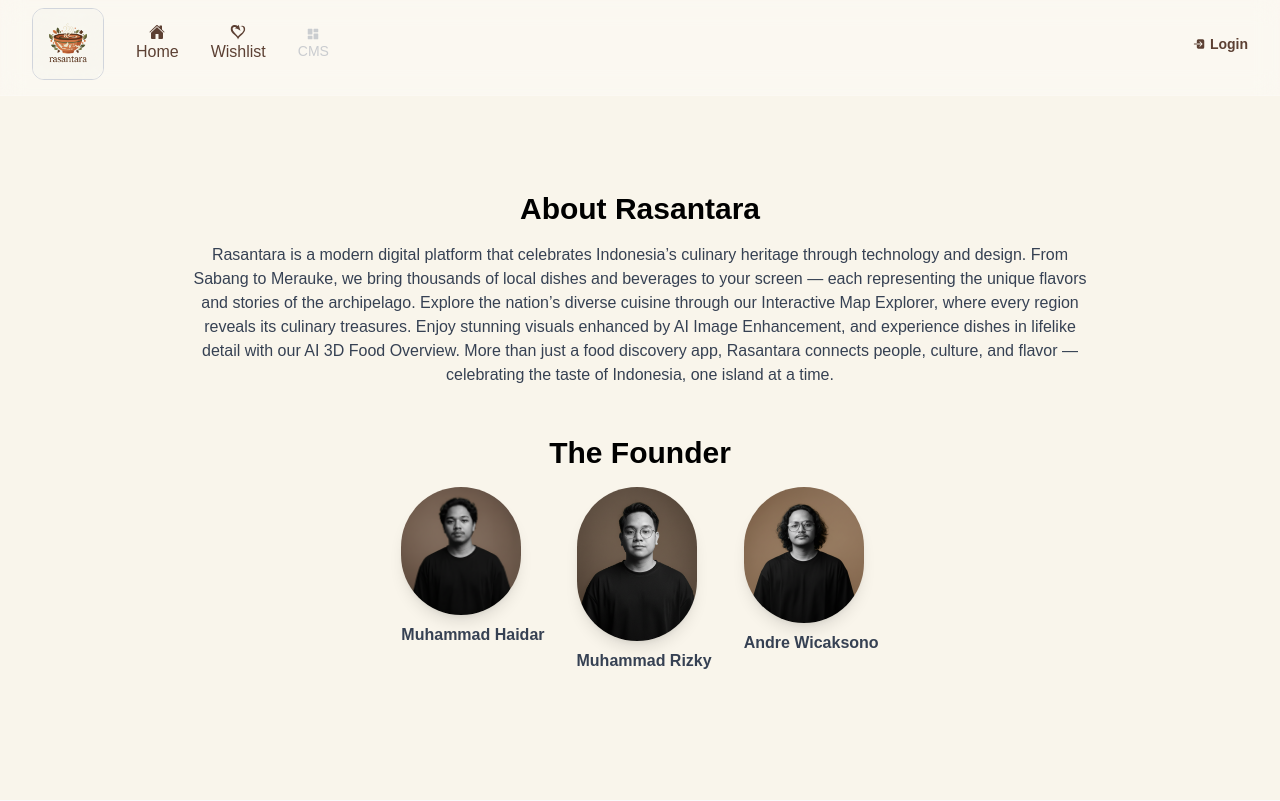
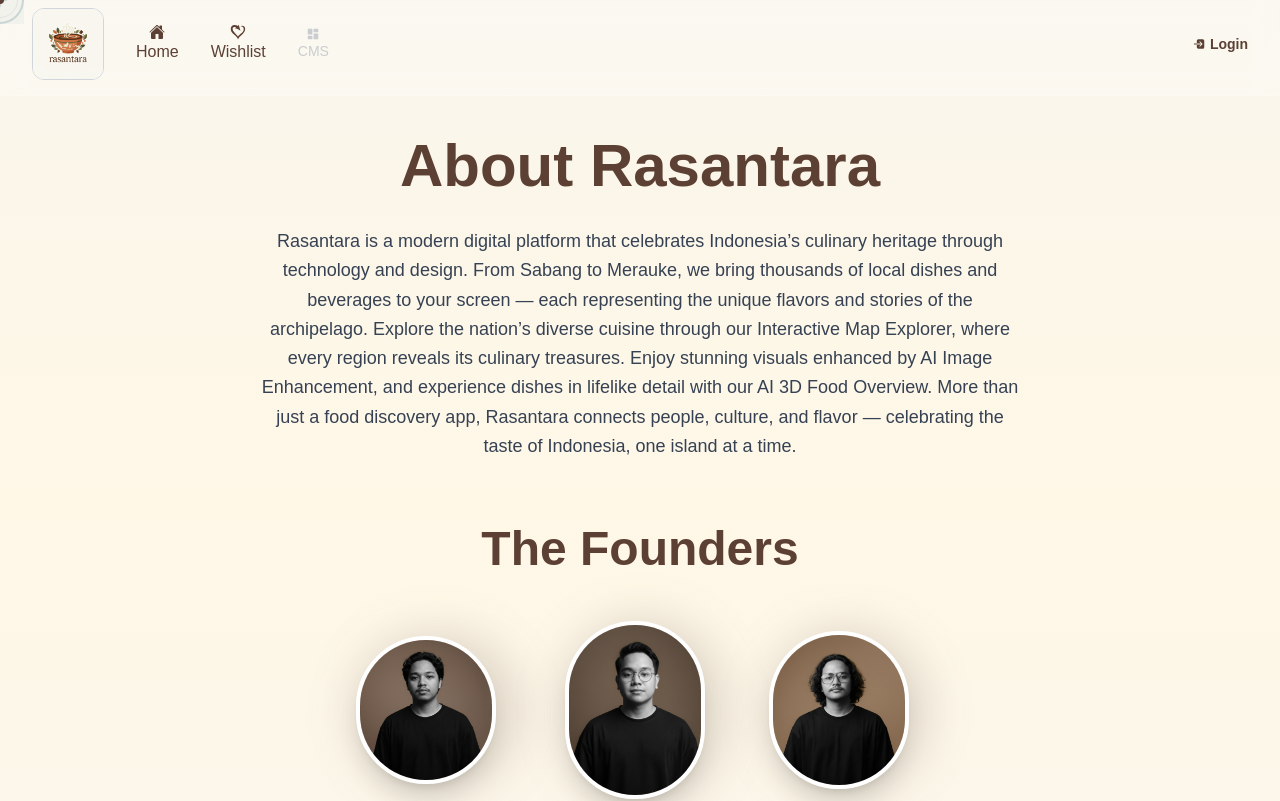
Before and after one commit to Phase-3-Final-Project/Final-Project, a Next.js app in the folder rasantara/: page /about in a window 1280 px wide. Shown: the top 801 px of the page. Built offline with nearby package versions, Linux system fonts and the light colour scheme; no server answers.

Commit message:
added animation to about page to make it more interactive for users

```diff
--- a/rasantara/package.json
+++ b/rasantara/package.json
@@ -20,6 +20,7 @@
     "bcryptjs": "^3.0.2",
     "class-variance-authority": "^0.7.1",
     "clsx": "^2.1.1",
+    "gsap": "^3.13.0",
     "jsonwebtoken": "^9.0.2",
     "mapbox-gl": "^3.15.0",
     "mongodb": "^6.20.0",
--- a/rasantara/src/app/about/page.tsx
+++ b/rasantara/src/app/about/page.tsx
@@ -1,17 +1,244 @@
+"use client";
+
 import Image from "next/image";
+import { useEffect, useRef } from "react";
+import { gsap } from "gsap";
+import { ScrollTrigger } from "gsap/ScrollTrigger";
+
+gsap.registerPlugin(ScrollTrigger);
 
 export default function About() {
+  const heroRef = useRef<HTMLDivElement>(null);
+  const titleRef = useRef<HTMLHeadingElement>(null);
+  const descriptionRef = useRef<HTMLParagraphElement>(null);
+  const founderTitleRef = useRef<HTMLHeadingElement>(null);
+  const foundersRef = useRef<HTMLDivElement>(null);
+  const featureCardsRef = useRef<HTMLDivElement>(null);
+  const cursorRef = useRef<HTMLDivElement>(null);
+  const cursorDotRef = useRef<HTMLDivElement>(null);
+
+  useEffect(() => {
+    // Custom cursor animation
+    const cursor = cursorRef.current;
+    const cursorDot = cursorDotRef.current;
+
+    if (cursor && cursorDot) {
+      const moveCursor = (e: MouseEvent) => {
+        gsap.to(cursor, {
+          x: e.clientX,
+          y: e.clientY,
+          duration: 0.5,
+          ease: "power2.out",
+        });
+        gsap.to(cursorDot, {
+          x: e.clientX,
+          y: e.clientY,
+          duration: 0.1,
+        });
+      };
+
+      const hoverEffect = (e: MouseEvent) => {
+        const target = e.target as HTMLElement;
+        if (
+          target.tagName === "A" ||
+          target.tagName === "BUTTON" ||
+          target.closest(".hover-target")
+        ) {
+          gsap.to(cursor, {
+            scale: 2,
+            backgroundColor: "rgba(92, 64, 51, 0.2)",
+            duration: 0.3,
+          });
+          gsap.to(cursorDot, {
+            scale: 0,
+            duration: 0.3,
+          });
+        } else {
+          gsap.to(cursor, {
+            scale: 1,
+            backgroundColor: "rgba(92, 64, 51, 0.1)",
+            duration: 0.3,
+          });
+          gsap.to(cursorDot, {
+            scale: 1,
+            duration: 0.3,
+          });
+        }
+      };
+
+      window.addEventListener("mousemove", moveCursor);
+      window.addEventListener("mouseover", hoverEffect);
+
+      return () => {
+        window.removeEventListener("mousemove", moveCursor);
+        window.removeEventListener("mouseover", hoverEffect);
+      };
+    }
+  }, []);
+
+  useEffect(() => {
+    const ctx = gsap.context(() => {
+      // Hero section entrance animation
+      const tl = gsap.timeline({ defaults: { ease: "power3.out" } });
+
+      tl.from(titleRef.current, {
+        y: -50,
+        opacity: 0,
+        duration: 1,
+        ease: "back.out(1.7)",
+      })
+        .from(
+          descriptionRef.current,
+          {
+            y: 30,
+            opacity: 0,
+            duration: 0.8,
+          },
+          "-=0.5"
+        );
+
+      // Feature cards stagger animation
+      if (featureCardsRef.current) {
+        gsap.from(featureCardsRef.current.children, {
+          scrollTrigger: {
+            trigger: featureCardsRef.current,
+            start: "top 80%",
+            end: "bottom 20%",
+            toggleActions: "play none none reverse",
+          },
+          y: 60,
+          opacity: 0,
+          duration: 0.8,
+          stagger: 0.2,
+          ease: "power2.out",
+        });
+      }
+
+      // Founder section animation
+      gsap.from(founderTitleRef.current, {
+        scrollTrigger: {
+          trigger: founderTitleRef.current,
+          start: "top 85%",
+          toggleActions: "play none none reverse",
+        },
+        scale: 0.8,
+        opacity: 0,
+        duration: 0.8,
+        ease: "back.out(1.7)",
+      });
+
+      // Founders cards with parallax effect
+      if (foundersRef.current) {
+        const founderCards = foundersRef.current.children;
+
+        Array.from(founderCards).forEach((card, index) => {
+          gsap.from(card, {
+            scrollTrigger: {
+              trigger: card,
+              start: "top 90%",
+              toggleActions: "play none none reverse",
+            },
+            y: 80,
+            opacity: 0,
+            rotation: index % 2 === 0 ? -5 : 5,
+            duration: 1,
+            delay: index * 0.15,
+            ease: "power3.out",
+          });
+
+          // Hover animation for founder cards
+          const cardElement = card as HTMLElement;
+          cardElement.addEventListener("mouseenter", () => {
+            gsap.to(card, {
+              y: -10,
+              scale: 1.05,
+              duration: 0.3,
+              ease: "power2.out",
+            });
+          });
+
+          cardElement.addEventListener("mouseleave", () => {
+            gsap.to(card, {
+              y: 0,
+              scale: 1,
+              duration: 0.3,
+              ease: "power2.out",
+            });
+          });
+        });
+      }
+
+      // Parallax effect for hero section
+      if (heroRef.current) {
+        gsap.to(heroRef.current, {
+          scrollTrigger: {
+            trigger: heroRef.current,
+            start: "top top",
+            end: "bottom top",
+            scrub: 1,
+          },
+          y: 150,
+          opacity: 0.8,
+          ease: "none",
+        });
+      }
+    });
+
+    return () => ctx.revert();
+  }, []);
+
   return (
-    <div className="min-h-screen bg-[#F9F5EB] flex flex-col pt-32 pb-16">
+    <div className="min-h-screen bg-gradient-to-b from-[#F9F5EB] via-[#FFF8E7] to-[#F9F5EB] flex flex-col pt-32 pb-16 overflow-hidden cursor-none">
+      {/* Custom Cursor with Nusantara Theme */}
       <div
-        className="flex-grow flex flex-col items-center justify-center px-4"
+        ref={cursorRef}
+        className="fixed top-0 left-0 w-12 h-12 pointer-events-none z-[9999] mix-blend-difference"
+        style={{
+          transform: "translate(-50%, -50%)",
+        }}
+      >
+        <div className="relative w-full h-full">
+          {/* Outer ring - Batik pattern inspired */}
+          <div className="absolute inset-0 rounded-full border-2 border-[#5C4033] opacity-50">
+            <div className="absolute inset-1 rounded-full border border-[#8B6F47] opacity-30"></div>
+          </div>
+          {/* Center ornament */}
+          <div className="absolute top-1/2 left-1/2 -translate-x-1/2 -translate-y-1/2">
+            <svg width="20" height="20" viewBox="0 0 20 20" fill="none">
+              <path
+                d="M10 2L12 8L18 10L12 12L10 18L8 12L2 10L8 8L10 2Z"
+                fill="#5C4033"
+                opacity="0.6"
+              />
+            </svg>
+          </div>
+        </div>
+      </div>
+      <div
+        ref={cursorDotRef}
+        className="fixed top-0 left-0 w-2 h-2 bg-[#5C4033] rounded-full pointer-events-none z-[9999]"
+        style={{
+          transform: "translate(-50%, -50%)",
+        }}
+      ></div>
+
+      {/* Hero Section */}
+      <div
+        ref={heroRef}
+        className="flex-grow flex flex-col items-center justify-center px-4 mb-20"
         id="about"
       >
-        <div className="flex flex-col items-center max-w-4xl mb-8 animate-in fade-in slide-in-from-top duration-1000">
-          <h2 className="text-3xl font-bold text-black mb-4 hover:text-[#5C4033] transition-colors duration-300">
+        <div className="flex flex-col items-center max-w-4xl mb-16">
+          <h2
+            ref={titleRef}
+            className="text-5xl md:text-6xl font-bold text-[#5C4033] mb-6 text-center leading-tight"
+          >
             About Rasantara
           </h2>
-          <p className="text-gray-700 mb-4 text-center hover:text-gray-900 transition-colors duration-300">
+          <p
+            ref={descriptionRef}
+            className="text-lg text-gray-700 text-center leading-relaxed max-w-3xl"
+          >
             Rasantara is a modern digital platform that celebrates Indonesia’s
             culinary heritage through technology and design. From Sabang to
             Merauke, we bring thousands of local dishes and beverages to your
@@ -25,46 +252,66 @@
             one island at a time.
           </p>
         </div>
-        <div className="flex flex-col items-center max-w-4xl animate-in fade-in slide-in-from-bottom duration-1000 delay-500">
-          <h2 className="text-3xl font-bold text-black mb-4 hover:text-[#5C4033] transition-colors duration-300">
-            The Founder
+
+        {/* Founder Section */}
+        <div className="flex flex-col items-center max-w-4xl w-full">
+          <h2
+            ref={founderTitleRef}
+            className="text-4xl md:text-5xl font-bold text-[#5C4033] mb-12 text-center"
+          >
+            The Founders
           </h2>
-          <div className="flex space-x-8">
-            <div className="text-center">
+          <div
+            ref={foundersRef}
+            className="flex flex-col md:flex-row items-center justify-center gap-8 md:gap-12"
+          >
+            <div className="text-center group hover-target">
+              <div className="relative mb-4">
+                <div className="absolute inset-0 bg-[#5C4033]/20 rounded-full blur-xl group-hover:blur-2xl transition-all duration-300"></div>
                 <Image
                   src="/haidar.jpg"
                   alt="Haidar"
-                width={120}
-                height={210}
-                className="rounded-full hover:scale-110 transition-transform duration-300 shadow-lg hover:shadow-xl"
+                  width={140}
+                  height={140}
+                  className="rounded-full shadow-xl relative z-10 border-4 border-white"
                 />
-              <p className="mt-2 text-gray-700 font-bold hover:text-black transition-colors duration-300">
+              </div>
+              <p className="text-lg font-bold text-[#5C4033] mb-1">
                 Muhammad Haidar
               </p>
+              <p className="text-sm text-gray-600">Co-Founder & Developer</p>
             </div>
-            <div className="text-center">
+            <div className="text-center group hover-target">
+              <div className="relative mb-4">
+                <div className="absolute inset-0 bg-[#5C4033]/20 rounded-full blur-xl group-hover:blur-2xl transition-all duration-300"></div>
                 <Image
                   src="/rizky.jpg"
                   alt="Rizky"
-                width={120}
-                height={210}
-                className="rounded-full hover:scale-110 transition-transform duration-300 shadow-lg hover:shadow-xl"
+                  width={140}
+                  height={140}
+                  className="rounded-full shadow-xl relative z-10 border-4 border-white"
                 />
-              <p className="mt-2 text-gray-700 font-bold hover:text-black transition-colors duration-300">
+              </div>
+              <p className="text-lg font-bold text-[#5C4033] mb-1">
                 Muhammad Rizky
               </p>
+              <p className="text-sm text-gray-600">Co-Founder & Developer</p>
             </div>
-            <div className="text-center">
+            <div className="text-center group hover-target">
+              <div className="relative mb-4">
+                <div className="absolute inset-0 bg-[#5C4033]/20 rounded-full blur-xl group-hover:blur-2xl transition-all duration-300"></div>
                 <Image
                   src="/andre.jpg"
                   alt="Andre"
-                width={120}
-                height={210}
-                className="rounded-full hover:scale-110 transition-transform duration-300 shadow-lg hover:shadow-xl"
+                  width={140}
+                  height={140}
+                  className="rounded-full shadow-xl relative z-10 border-4 border-white"
                 />
-              <p className="mt-2 text-gray-700 font-bold hover:text-black transition-colors duration-300">
+              </div>
+              <p className="text-lg font-bold text-[#5C4033] mb-1">
                 Andre Wicaksono
               </p>
+              <p className="text-sm text-gray-600">Co-Founder & Developer</p>
             </div>
           </div>
         </div>
```
Also changed, not shown: 1 other file (tests, documents, lock files or other folders). Lines whose indentation alone changed are shown as unchanged.
